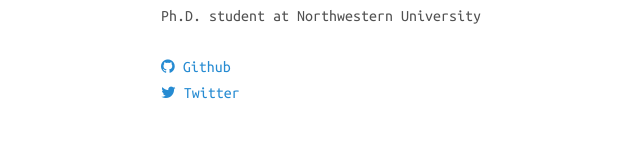
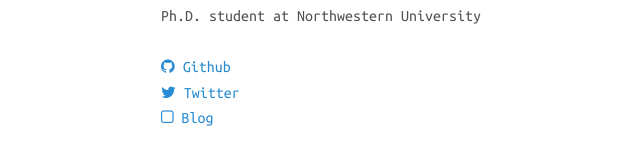
Before and after one commit to titipata/titipata.github.io, a Jekyll site: the page built from index.html, in a window 1280 px wide. Shown: the part 222-387 px from the top of the page, without its empty margins (119-759 px from the left). Built offline with Jekyll 4.4.1, drawn with Linux system fonts in a browser that asks for light colours; nearby versions of some CDN libraries.

Commit message:
Add link for blog

```diff
--- a/index.html
+++ b/index.html
@@ -13,6 +13,7 @@ layout: default
   <p>Ph.D. student at Northwestern University<br>
     <br>
   <a href="https://github.com/titipata"><i class="fa fa-github"></i> Github</a><br>
-  <a href="https://twitter.com/titipat_a"><i class="fa fa-twitter"></i> Twitter</a>
+  <a href="https://twitter.com/titipat_a"><i class="fa fa-twitter"></i> Twitter</a><br>
+  <a href="http://tupleblog.github.io/"><i class="fa fa-square-o" aria-hidden="true"></i> Blog</a>
   </p>
 </header>
```
